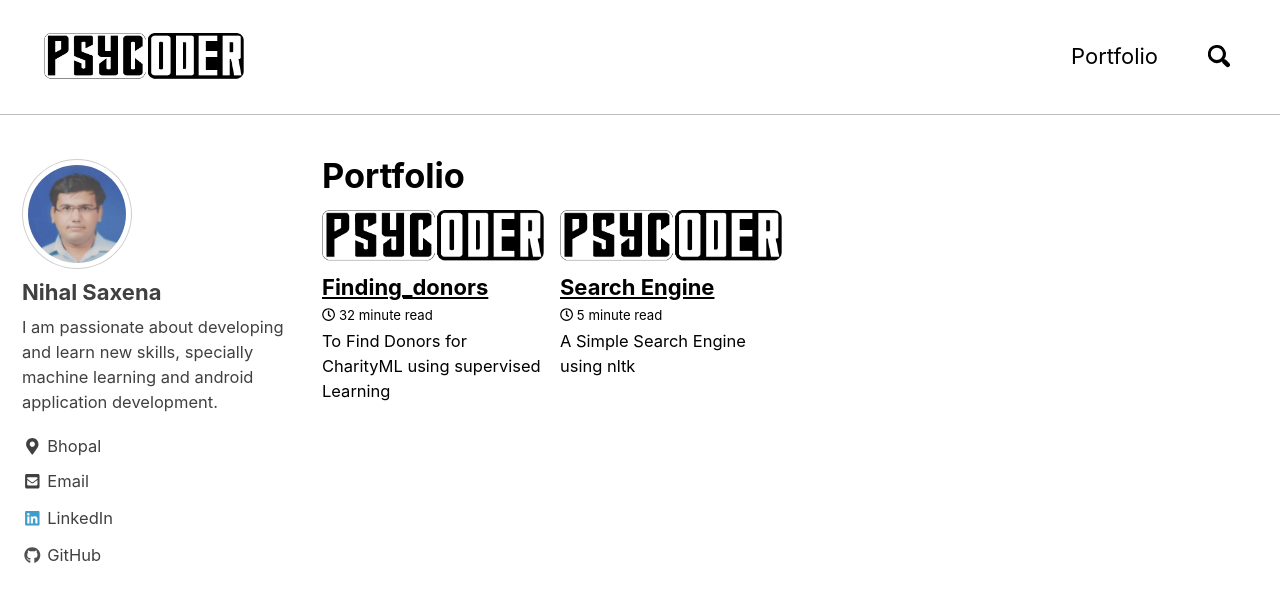
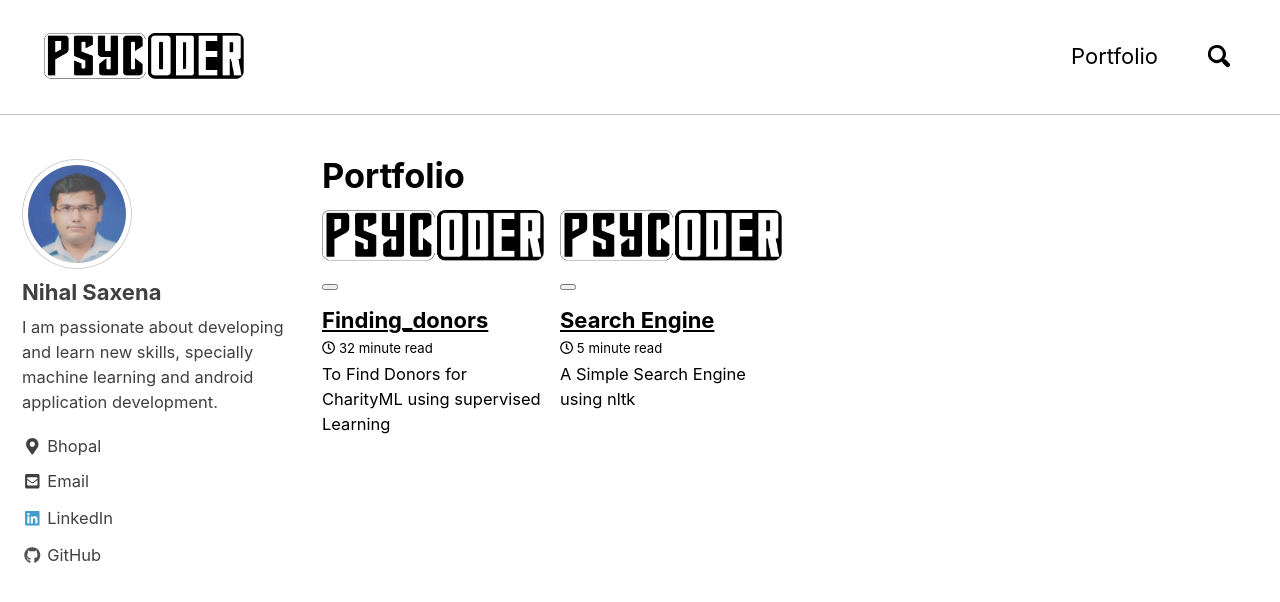
Before and after one commit to saxenanihal95/PsyCoderBlog, a Jekyll site: the page built from _pages/portfolio-archive.html, in a window 1280 px wide and 900 px high. Shown: the top 602 px of the window. Built offline with Jekyll 4.4.1, drawn with Linux system fonts in a browser that asks for light colours; nearby versions of some CDN libraries.

Commit message:
Update portfolio-archive-single.html

```diff
--- a/_includes/portfolio-archive-single.html
+++ b/_includes/portfolio-archive-single.html
@@ -21,6 +21,7 @@
             "{{ teaser | absolute_url }}"
           {% endif %}
           alt="">
+        <button></button>
       </div>
     {% endif %}
     <h2 class="archive__item-title" itemprop="headline">
```
